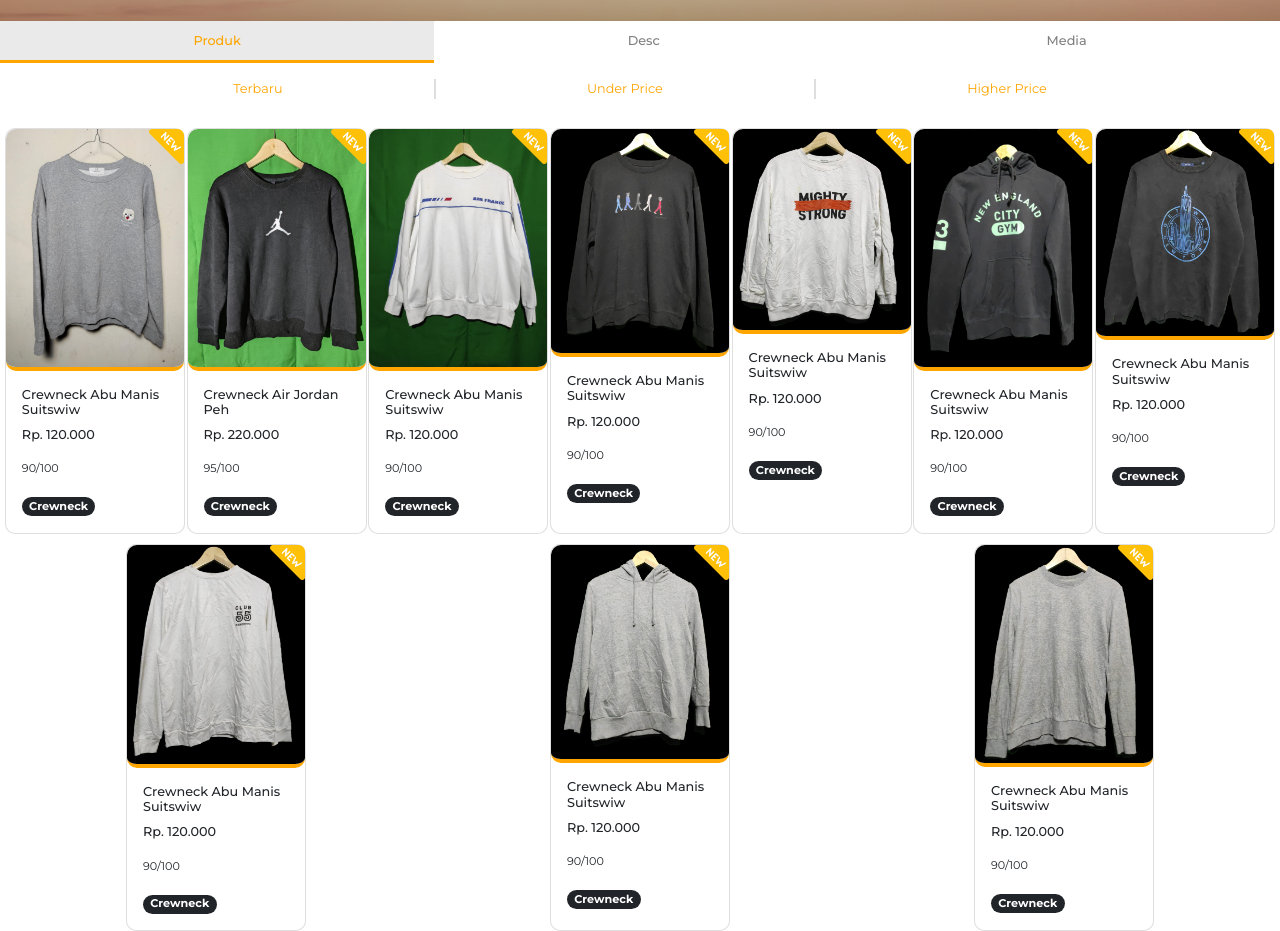
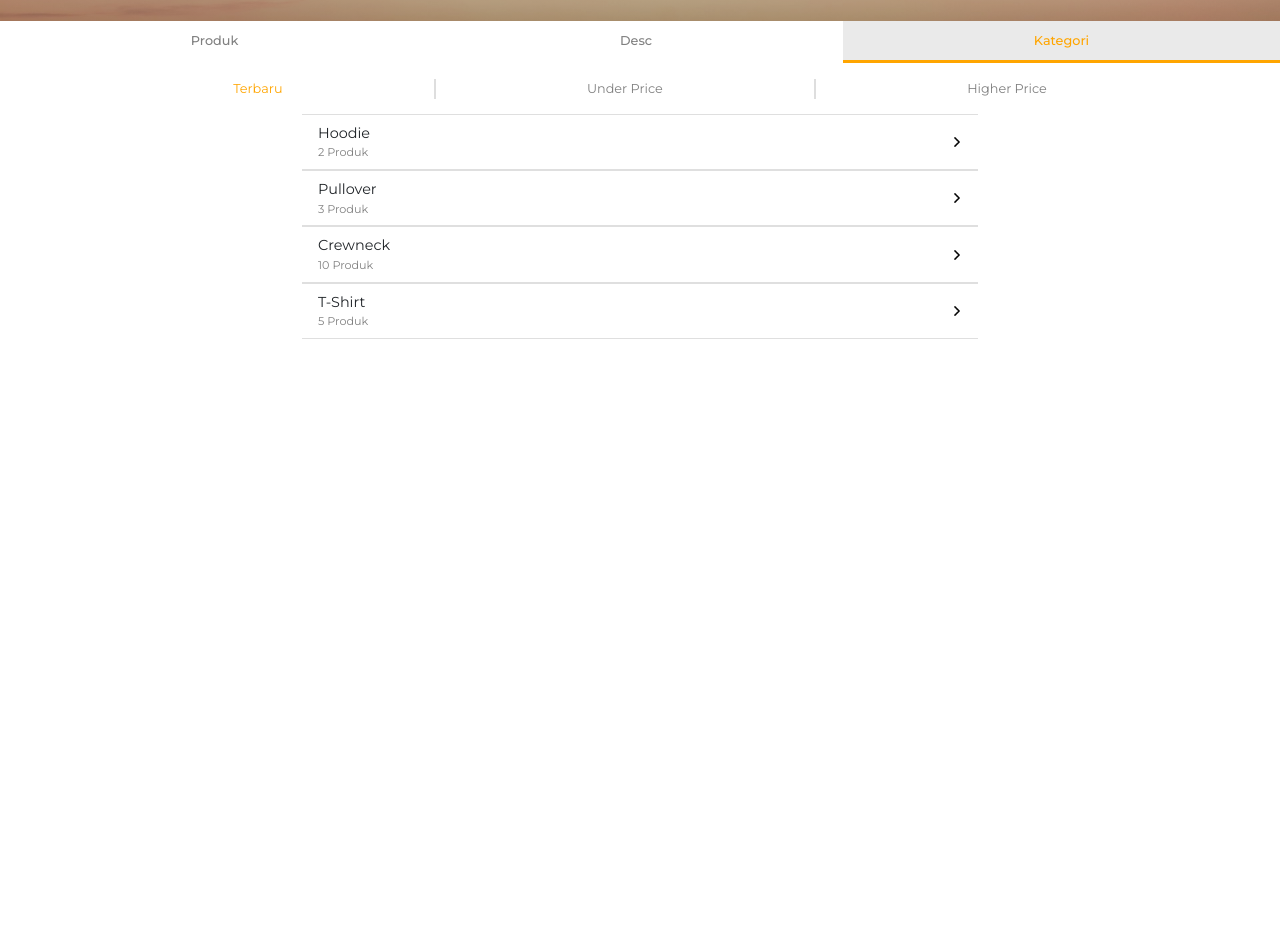
Before and after one commit to yusufsidik/front-end-rowhills, a plain HTML site: page index.html in a window 1280 px wide. Shown: the part 87-1018 px from the top of the page. After the commit the page ends 800 px from the top, so only its background shows below. Drawn offline with Linux system fonts and the light colour scheme.

Commit message:
add page list-category-product

```diff
--- a/assets/js/script.js
+++ b/assets/js/script.js
@@ -1,6 +1,7 @@
+let categories = [];
 const fetchData = async function () {
   const url = 'http://127.0.0.1:8000/'
-  await fetch(`${url}api/products`, {
+  await fetch(`${url}api/categories`, {
       headers: {
         'Authorization': 'Bearer ' + '1|1F0F9UxOBu5dILilAuAvtgAl7kE0MOHFnqOjEu5W'
       }
@@ -8,8 +9,24 @@ const fetchData = async function () {
       return response.json();
     })
     .then(response => {
-      console.log(response.data.data)
+      categories.push(response.data.data)
+      console.log(categories[0])
     })
 }
 
+const fetchLoad = async (page) => {
+  const url = `http://127.0.0.1:8000/`
+  const token = `1|1F0F9UxOBu5dILilAuAvtgAl7kE0MOHFnqOjEu5W`
+  await fetch(`${url}api/categories?page=${page}`, {
+    headers: {
+      'Authorization': `Bearer ${token}`
+    }
+  }).then(response => {
+    return response.json()
+  }).then(data => {
+    categories = [...categories[0], ...data.data.data]
+    console.log(categories)
+  })
+}
+
 fetchData();
--- a/index.html
+++ b/index.html
@@ -35,9 +35,9 @@
 
   <section class="section-tab sticky-top">
     <div class="tab-list d-flex list-unstyled text-center">
-      <a href="" class="tab-item active">Produk</a>
+      <a href="" class="tab-item">Produk</a>
       <a href="" class="tab-item">Desc</a>
-      <a href="" class="tab-item">Media</a>
+      <a href="" class="tab-item active">Kategori</a>
     </div>
     <div class="section-category container pt-3">
       <div class="category-list d-flex list-unstyled text-center">
@@ -48,20 +48,22 @@
     </div>
   </section>
 
-  <section class="section-product pt-1">
+  <section class="section-product pt-1 d-none">
     <div class="mx-1">
-      <div class="content-product d-flex flex-wrap justify-content-around justify-content-lg-center">
+      <div class="content-product d-flex flex-wrap">
         <div class="card">
           <a href="" class="detail-product">
             <img src="assets/img/product-1.jpeg" class="card-img-top">
           </a>
           <div class="card-body">
-            <a href="" class="text-decoration-none text-dark">
+            <a href="" class="text-decoration-none text-dark link-product">
               <h5 class="product-name">Crewneck Abu Manis Suitswiw</h5>
               <p class="product-price">Rp. 120.000</p>
               <p class="product-condition">90/100</p>
-              <span class="badge rounded-pill bg-dark category">Crewneck</span>
             </a>
+          </div>
+          <div class="card-footer">
+            <span class="badge rounded-pill d-block bg-dark category">Crewneck</span>
           </div>
           <img src="assets/img/new.png" alt="" class="new">
         </div>
@@ -70,26 +72,30 @@
             <img src="assets/img/product-2.jpeg" class="card-img-top">
           </a>
           <div class="card-body">
-            <a href="" class="text-decoration-none text-dark">
+            <a href="" class="text-decoration-none text-dark link-product">
               <h5 class="product-name">Crewneck Air Jordan Peh</h5>
               <p class="product-price">Rp. 220.000</p>
               <p class="product-condition">95/100</p>
-              <span class="badge rounded-pill bg-dark category">Crewneck</span>
             </a>
           </div>
-          <img src="assets/img/new.png" alt="" class="new">
+          <div class="card-footer">
+            <span class="badge rounded-pill d-block bg-dark category">Crewneck</span>
+          </div>
+          <img src="assets/img/sold.png" alt="" class="sold">
         </div>
         <div class="card">
           <a href="" class="detail-product">
             <img src="assets/img/product-3.jpeg" class="card-img-top">
           </a>
           <div class="card-body">
-            <a href="" class="text-decoration-none text-dark">
+            <a href="" class="text-decoration-none text-dark link-product">
               <h5 class="product-name">Crewneck Abu Manis Suitswiw</h5>
               <p class="product-price">Rp. 120.000</p>
               <p class="product-condition">90/100</p>
-              <span class="badge rounded-pill bg-dark category">Crewneck</span>
             </a>
+          </div>
+          <div class="card-footer">
+            <span class="badge rounded-pill d-block bg-dark category">Crewneck</span>
           </div>
           <img src="assets/img/new.png" alt="" class="new">
         </div>
@@ -98,12 +104,14 @@
             <img src="assets/img/product-4.jpeg" class="card-img-top">
           </a>
           <div class="card-body">
-            <a href="" class="text-decoration-none text-dark">
+            <a href="" class="text-decoration-none text-dark link-product">
               <h5 class="product-name">Crewneck Abu Manis Suitswiw</h5>
               <p class="product-price">Rp. 120.000</p>
               <p class="product-condition">90/100</p>
-              <span class="badge rounded-pill bg-dark category">Crewneck</span>
             </a>
+          </div>
+          <div class="card-footer">
+            <span class="badge rounded-pill d-block bg-dark category">Crewneck</span>
           </div>
           <img src="assets/img/new.png" alt="" class="new">
         </div>
@@ -112,12 +120,14 @@
             <img src="assets/img/product-5.jpeg" class="card-img-top">
           </a>
           <div class="card-body">
-            <a href="" class="text-decoration-none text-dark">
+            <a href="" class="text-decoration-none text-dark link-product">
               <h5 class="product-name">Crewneck Abu Manis Suitswiw</h5>
               <p class="product-price">Rp. 120.000</p>
               <p class="product-condition">90/100</p>
-              <span class="badge rounded-pill bg-dark category">Crewneck</span>
             </a>
+          </div>
+          <div class="card-footer">
+            <span class="badge rounded-pill d-block bg-dark category">Crewneck</span>
           </div>
           <img src="assets/img/new.png" alt="" class="new">
         </div>
@@ -126,73 +136,57 @@
             <img src="assets/img/product-6.jpeg" class="card-img-top">
           </a>
           <div class="card-body">
-            <a href="" class="text-decoration-none text-dark">
+            <a href="" class="text-decoration-none text-dark link-product">
               <h5 class="product-name">Crewneck Abu Manis Suitswiw</h5>
               <p class="product-price">Rp. 120.000</p>
               <p class="product-condition">90/100</p>
-              <span class="badge rounded-pill bg-dark category">Crewneck</span>
             </a>
+          </div>
+          <div class="card-footer">
+            <span class="badge rounded-pill d-block bg-dark category">Crewneck</span>
           </div>
           <img src="assets/img/new.png" alt="" class="new">
         </div>
-        <div class="card">
-          <a href="" class="detail-product">
-            <img src="assets/img/product-7.jpeg" class="card-img-top">
-          </a>
-          <div class="card-body">
-            <a href="" class="text-decoration-none text-dark">
-              <h5 class="product-name">Crewneck Abu Manis Suitswiw</h5>
-              <p class="product-price">Rp. 120.000</p>
-              <p class="product-condition">90/100</p>
-              <span class="badge rounded-pill bg-dark category">Crewneck</span>
-            </a>
-          </div>
-          <img src="assets/img/new.png" alt="" class="new">
-        </div>
-        <div class="card">
-          <a href="" class="detail-product">
-            <img src="assets/img/product-8.jpeg" class="card-img-top">
-          </a>
-          <div class="card-body">
-            <a href="" class="text-decoration-none text-dark">
-              <h5 class="product-name">Crewneck Abu Manis Suitswiw</h5>
-              <p class="product-price">Rp. 120.000</p>
-              <p class="product-condition">90/100</p>
-              <span class="badge rounded-pill bg-dark category">Crewneck</span>
-            </a>
-          </div>
-          <img src="assets/img/new.png" alt="" class="new">
-        </div>
-        <div class="card">
-          <a href="" class="detail-product">
-            <img src="assets/img/product-9.jpeg" class="card-img-top">
-          </a>
-          <div class="card-body">
-            <a href="" class="text-decoration-none text-dark">
-              <h5 class="product-name">Crewneck Abu Manis Suitswiw</h5>
-              <p class="product-price">Rp. 120.000</p>
-              <p class="product-condition">90/100</p>
-              <span class="badge rounded-pill bg-dark category">Crewneck</span>
-            </a>
-          </div>
-          <img src="assets/img/new.png" alt="" class="new">
-        </div>
-        <div class="card">
-          <a href="" class="detail-product">
-            <img src="assets/img/product-10.jpeg" class="card-img-top">
-          </a>
-          <div class="card-body">
-            <a href="" class="text-decoration-none text-dark">
-              <h5 class="product-name">Crewneck Abu Manis Suitswiw</h5>
-              <p class="product-price">Rp. 120.000</p>
-              <p class="product-condition">90/100</p>
-              <span class="badge rounded-pill bg-dark category">Crewneck</span>
-            </a>
-          </div>
-          <img src="assets/img/new.png" alt="" class="new">
-        </div>
+      </div>
+    </div>
+    <div class="load-more my-5 text-center">
+      <button class="btn btn-load-more px-3 py-2">Load More</button>
+    </div>
+  </section>
 
-      </div>
+  <section class="section-list-category">
+    <div class="container mx-auto" style="max-width: 700px;">
+      <ul class="list-group">
+        <a href="" class="text-decoration-none link-product-category">
+          <li class="list-group-item">
+            <div>Hoodie <p>2 Produk</p>
+            </div>
+            <img src="assets/img/right-arrow.png" alt="">
+          </li>
+        </a>
+        <a href="" class="text-decoration-none link-product-category">
+          <li class="list-group-item">
+            <div>Pullover <p>3 Produk</p>
+            </div>
+            <img src="assets/img/right-arrow.png" alt="">
+          </li>
+        </a>
+        <a href="" class="text-decoration-none link-product-category">
+          <li class="list-group-item">
+            <div>Crewneck <p>10 Produk</p>
+            </div>
+            <img src="assets/img/right-arrow.png" alt="">
+          </li>
+        </a>
+        <a href="" class="text-decoration-none link-product-category">
+          <li class="list-group-item">
+            <div>T-Shirt <p>5 Produk</p>
+            </div>
+            <img src="assets/img/right-arrow.png" alt="">
+          </li>
+        </a>
+
+      </ul>
     </div>
   </section>
 </body>
--- a/style/style.scss
+++ b/style/style.scss
@@ -68,9 +68,13 @@ body {
     .category-item {
       flex-grow: 1;
       font-size: .8rem;
-      color: orange;
+      color: gray;
       text-decoration: none;
       border-right: 2px solid #dedede;
+    }
+
+    .select {
+      color: orange;
     }
 
     .category-item:nth-last-child(1) {
@@ -111,6 +115,7 @@ body {
       width: 40px;
     }
 
+
     .category {
       font-size: .7rem;
     }
@@ -128,4 +133,33 @@ body {
       font-size: .7rem;
     }
   }
+
+  .btn-load-more {
+    background-color: orange;
+    color: #fff;
+    font-size: 1rem;
+    border-radius: 8px;
+  }
 }
+
+.section-list-category {
+  .list-group-item {
+    display: flex;
+    justify-content: space-between;
+    align-items: center;
+    font-size: .9rem;
+    border-left: none;
+    border-right: none;
+
+    p {
+      font-size: .7rem;
+      margin: 0;
+      color: gray;
+    }
+  }
+
+  img {
+    width: 10px;
+    height: 10px;
+  }
+}
```
Also changed, not shown: assets/img/right-arrow.png (added), style/style.css, 1 other file.
